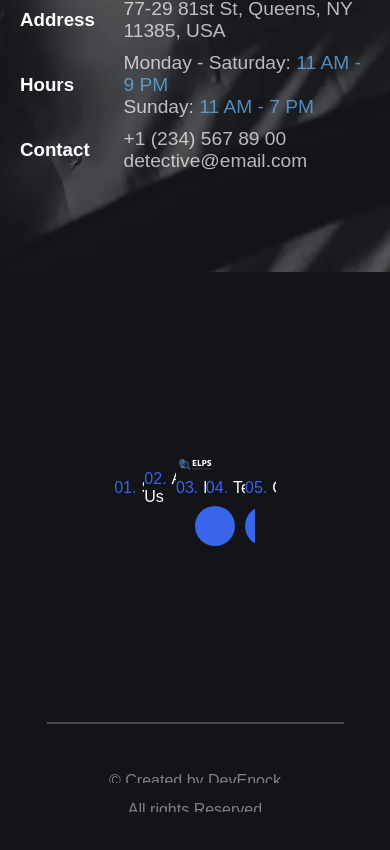
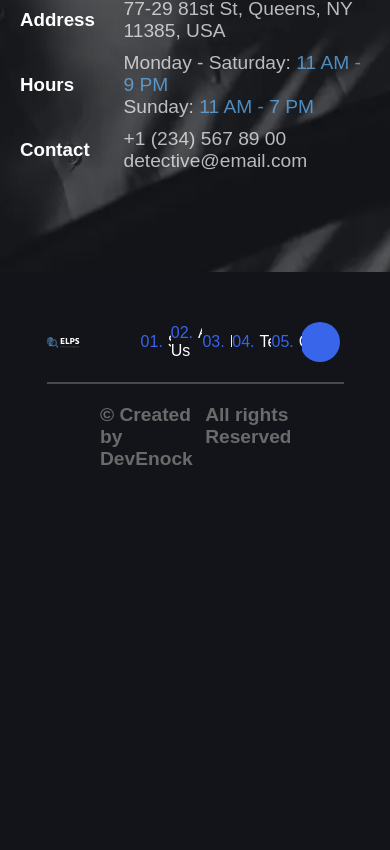
Before and after one commit to Trend20/Detective-Agency, a React (Create React App) app: page / in a window 390 px wide. Shown: the part 10759-11609 px from the top of the page. After the commit the page ends 11299 px from the top, so only its background shows below. Built offline with nearby package versions, Linux system fonts and the light colour scheme; a web font is replaced by a local one.

Commit message:
fixing footer and navbar icons

```diff
--- a/src/components/Footer/Footer.css
+++ b/src/components/Footer/Footer.css
@@ -101,17 +101,14 @@
     flex-direction: column;
     align-items: center;
     justify-content: center;
-    padding: 30px;
-    height: 600px;
+    padding: 50px 30px;
   }
 
   .top-footer-content{
     display: flex;
     align-items: center;
     width: 100%;
-    justify-content: center;
-    flex-direction: column !important;
-    height: 100%;
+    justify-content: space-between;
   }
 
   .footer-logo{
@@ -133,7 +130,6 @@
     width: 70%;
     align-items: center;
     justify-content: center;
-    flex-direction: column;
   }
 
   .footer-nav ul{
@@ -149,10 +145,27 @@
 
   .footer-icons{
     display: flex;
-    width: 30%;
+    width: 20%;
+    justify-content: center;
+    align-items: center;
+    background-color: transparent;
+  }
+
+  .icon{
+    background-color: #66bbff;
+    margin-right: 20px;
+    border: none;
+    border-radius: 50%;
+    padding: 5px;
+    display: flex;
     align-items: center;
     justify-content: center;
-    margin-left: 50px;
+    cursor: pointer;
+    transition: ease 0.3s;
+  }
+
+  .icon:hover{
+    background-color: #389def;
   }
 
   .divider{
@@ -167,19 +180,13 @@
   .footer-text{
     display: flex;
     width: 100%;
-    justify-content: center;
-    align-items: center;
-    flex-direction: column;
-    overflow: hidden;
-    padding: 30px 0px;
+    justify-content: space-between;
+    padding: 20px 70px;
   }
 
   .footer-text p{
-    font-size: 1rem !important;
-    opacity: 1 !important;
-    font-weight: 300;
-    overflow: hidden;
-    line-height: 1.5;
-    margin-top: 15px;
+    font-size: 1rem;
+    opacity: .8;
   }
+
 }
```
